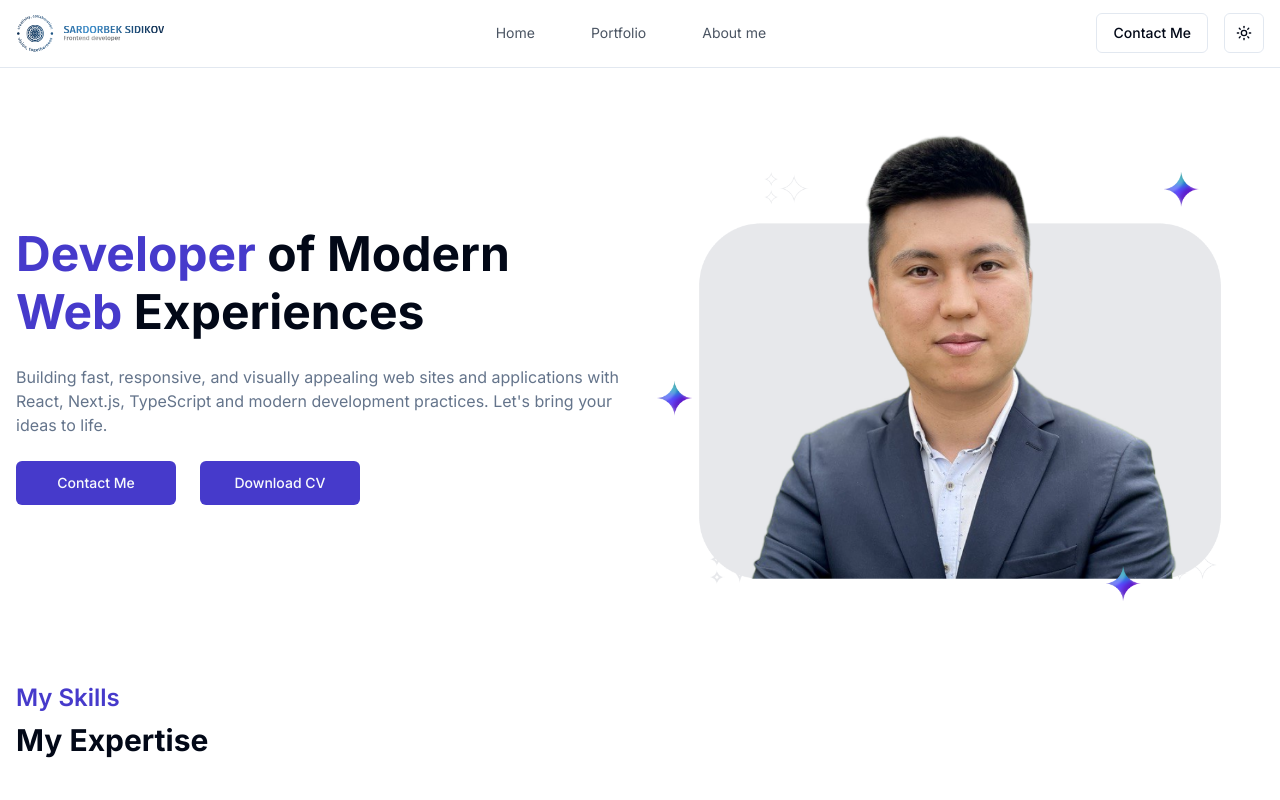
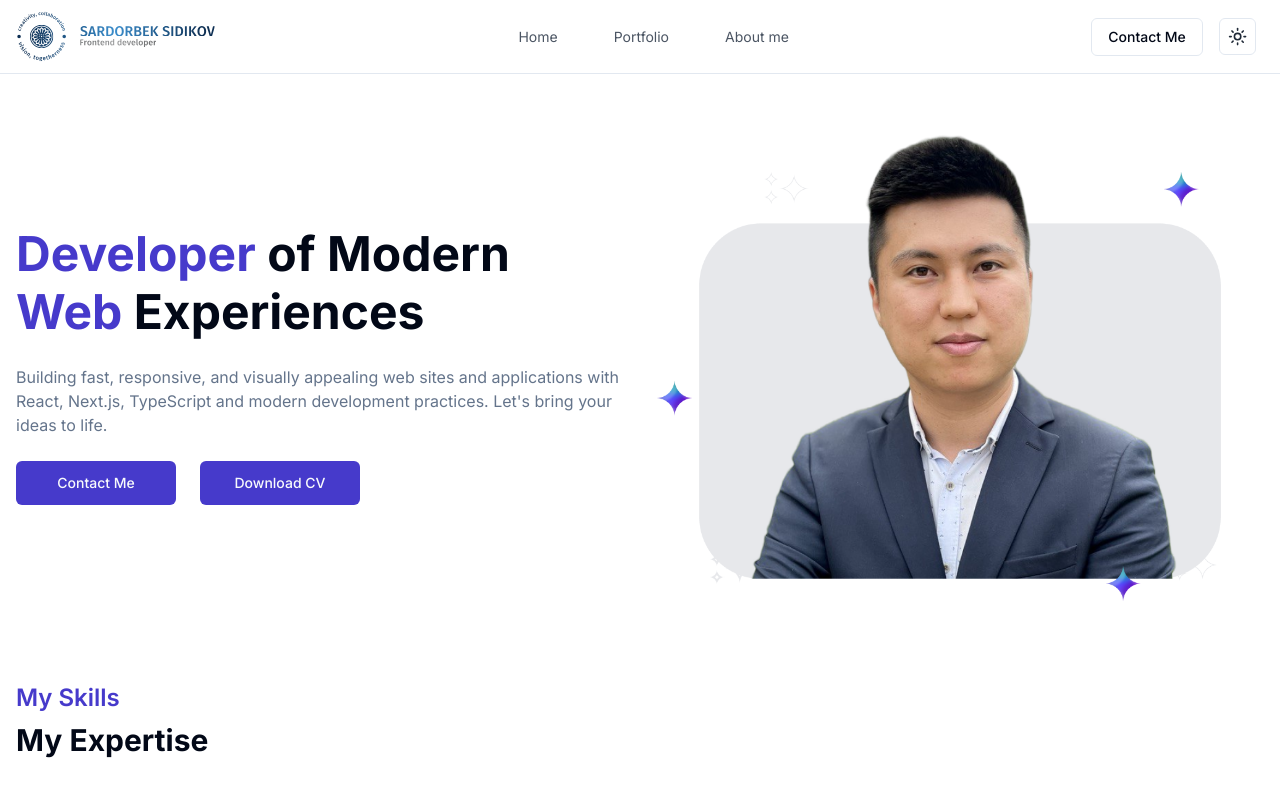
Before and after one commit to ssidikov/portfolio, a Next.js app: page / in a window 1280 px wide. Shown: the top 800 px of the page. Built offline with nearby package versions, Linux system fonts and the light colour scheme.

Commit message:
Refactor Header component to improve button styles and layout consistency

```diff
--- a/components/Header.tsx
+++ b/components/Header.tsx
@@ -2,7 +2,6 @@
 
 import { useState } from 'react'
 import Link from 'next/link'
-import { Button } from '@/components/ui/button'
 import { useTheme } from 'next-themes'
 import Image from 'next/image'
 import { Moon, Sun } from 'lucide-react'
@@ -12,24 +11,23 @@ export default function Header() {
   const { theme, setTheme } = useTheme()
 
   return (
-    <header className='fixed top-0 left-0 right-0 z-50 bg-background/70 backdrop-blur-md border-b border-background-100 container mx-auto px-4 py-3 flex items-center justify-between'>
+    <header className='fixed top-0 left-0 right-0 z-50 bg-background/70 backdrop-blur-md border-b border-background-100 container mx-auto px-4 py-2 flex items-center justify-between'>
       <Link href='/' className='flex items-center gap-2'>
-        <Image src='/logo.svg' alt='Logo' layout='intrinsic' width={200} height={100} />
+        <Image src='/logo.svg' alt='Logo' width={200} height={100} />
       </Link>
 
       <div className='flex items-center md:hidden'>
-        <Button
-          variant='outline'
-          size='icon'
+        <button
           onClick={() => setTheme(theme === 'dark' ? 'light' : 'dark')}
-          className='mr-2 bg-background/80 backdrop-blur-md border-b border-background-100'>
-          <Sun className='h-[1.2rem] w-[1.2rem] rotate-0 scale-100 transition-all dark:-rotate-90 dark:scale-0' />
-          <Moon className='absolute h-[1.2rem] w-[1.2rem] rotate-90 scale-0 transition-all dark:rotate-0 dark:scale-100' />
+          className='border mr-2 p-2 rounded-md bg-background/80 text-gray-800 dark:text-gray-200'
+          aria-label='Toggle theme'>
+          <Sun className='absolute h-[1.2rem] w-[1.2rem] rotate-0 scale-100 transition-all dark:-rotate-90 dark:scale-0' />
+          <Moon className='relative h-[1.2rem] w-[1.2rem] rotate-90 scale-0 transition-all dark:rotate-0 dark:scale-100' />
           <span className='sr-only'>Toggle theme</span>
-        </Button>
+        </button>
         <button
           onClick={() => setMenuOpen(!menuOpen)}
-          className='flex items-center justify-center w-10 h-10 rounded focus:outline-none focus:ring-2 focus:ring-primary'
+          className='flex items-center justify-center w-10 h-10 rounded-md focus:outline-none focus:ring-2'
           aria-label='Toggle menu'>
           <svg
             className={`w-6 h-6 transition-transform ${menuOpen ? 'rotate-90' : ''}`}
@@ -51,22 +49,22 @@ export default function Header() {
       <nav
         className={`${
           menuOpen ? 'block' : 'hidden'
-        } absolute top-16 left-0 w-full md:static md:flex md:gap-6 md:items-center md:justify-center md:mt-0 pb-4 md:pb-0 mt-4 md:flex-row bg-background backdrop-blur-md md:bg-transparent md:backdrop-blur-none`}>
+        } absolute top-16 left-0 w-full md:static md:flex md:w-auto  md:mt-0 pb-4 md:pb-0 mt-4 md:flex-row md:gap-6 md:items-center md:justify-center bg-background md:bg-transparent`}>
         <Link
           href='/#home'
-          className='block px-4 py-2 text-sm hover:text-primary transition-colors md:inline text-gray-600 dark:text-gray-300'
+          className='block px-4 py-2 text-sm hover:text-primary transition-colors md:inline text-gray-600 dark:text-gray-300 dark:hover:text-blue-500'
           onClick={() => setMenuOpen(false)}>
           Home
         </Link>
         <Link
           href='/#portfolio'
-          className='block px-4 py-2 text-sm hover:text-primary transition-colors md:inline text-gray-600 dark:text-gray-300'
+          className='block px-4 py-2 text-sm hover:text-primary transition-colors md:inline text-gray-600 dark:text-gray-300 dark:hover:text-blue-500'
           onClick={() => setMenuOpen(false)}>
           Portfolio
         </Link>
         <Link
           href='/#about'
-          className='block px-4 py-2 text-sm hover:text-primary transition-colors md:inline text-gray-600 dark:text-gray-300'
+          className='block px-4 py-2 text-sm hover:text-primary transition-colors md:inline text-gray-600 dark:text-gray-300 dark:hover:text-blue-500'
           onClick={() => setMenuOpen(false)}>
           About me
         </Link>
@@ -77,31 +75,28 @@ export default function Header() {
             href='/#contact'
             className='block px-4 py-2 text-sm hover:text-primary transition-colors md:inline text-gray-600 dark:text-gray-300 mt-4 md:mt-0'
             onClick={() => setMenuOpen(false)}>
-            <Button variant='outline' className='w-full md:w-auto'>
+            <button className='w-full md:w-auto px-4 py-2 text-sm font-medium bg-transparent border rounded-md  hover:bg-gray-100 dark:hover:bg-gray-800 focus:outline-none focus:ring-2 focus:ring-blue-500 focus:ring-offset-2'>
               Contact Me
-            </Button>
+            </button>
           </Link>
         )}
       </nav>
 
       {/* Contact and dark theme on large screens */}
-      <div className='hidden md:flex items-center gap-4 '>
+      <div className='hidden md:flex items-center gap-4'>
         <Link href='/#contact'>
-          <Button
-            variant='outline'
-            className='bg-background/80 backdrop-blur-md border-b border-background-100'>
+          <button className='px-4 py-2 text-sm font-medium bg-transparent border rounded-md  hover:bg-gray-100 dark:hover:bg-gray-800 focus:outline-none focus:ring-2 focus:ring-blue-500 focus:ring-offset-2'>
             Contact Me
-          </Button>
+          </button>
         </Link>
-        <Button
-          variant='outline'
-          size='icon'
+        <button
           onClick={() => setTheme(theme === 'dark' ? 'light' : 'dark')}
-          className='bg-background/80 backdrop-blur-md border-b border-background-100'>
-          <Sun className='h-[1.2rem] w-[1.2rem] rotate-0 scale-100 transition-all dark:-rotate-90 dark:scale-0' />
-          <Moon className='absolute h-[1.2rem] w-[1.2rem] rotate-90 scale-0 transition-all dark:rotate-0 dark:scale-100' />
+          className='border mr-2 p-2 rounded-md bg-background/80 text-gray-800 dark:text-gray-200 hover:bg-gray-100 dark:hover:bg-gray-800'
+          aria-label='Toggle theme'>
+          <Sun className='absolute h-[1.2rem] w-[1.2rem] rotate-0 scale-100 transition-all dark:-rotate-90 dark:scale-0' />
+          <Moon className='relative h-[1.2rem] w-[1.2rem] rotate-90 scale-0 transition-all dark:rotate-0 dark:scale-100' />
           <span className='sr-only'>Toggle theme</span>
-        </Button>
+        </button>
       </div>
     </header>
   )
```
